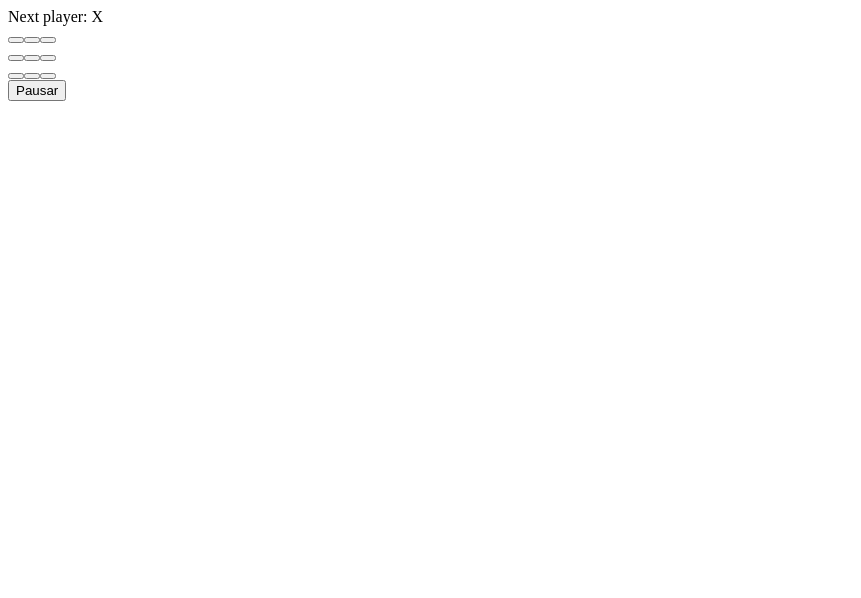
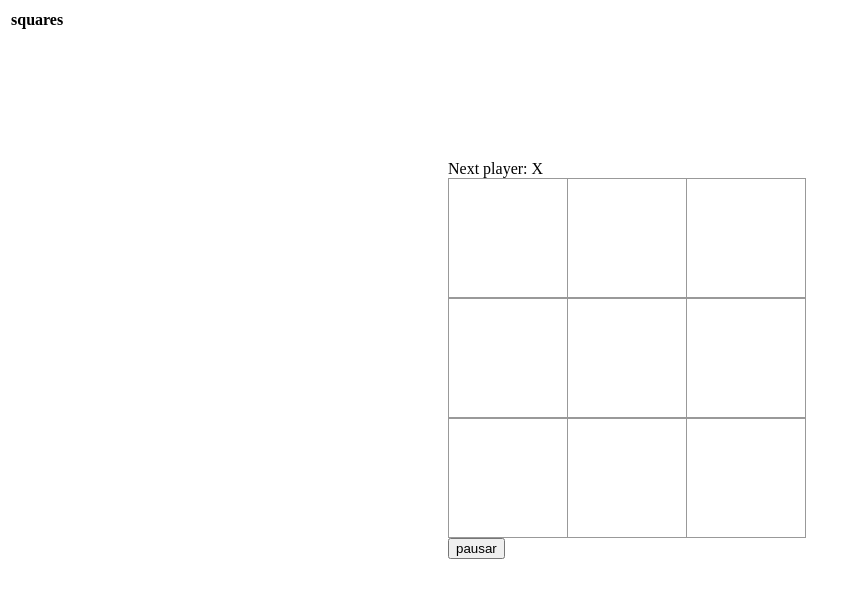
Before and after one commit to jpap1021/3-en-linea, a React app: page / in a window 1280 px wide. Shown: the top 598 px of the page, without its empty margins (0-861 px from the left). Built offline with nearby package versions, Linux system fonts and the light colour scheme; the HTML template or start-up script is replaced by a standard one.

Commit message:
any styles and  init table

```diff
--- a/src/app/App.js
+++ b/src/app/App.js
@@ -1,9 +1,34 @@
 import React, { Component } from 'react';
+
+const styles ={
+      square:{
+      background: '#fff',
+      border: '1px solid #999',
+      float: 'left',
+      fontSize: '100px',
+      fontWeight: 'bold',
+      lineeHight: '100px',
+      height: '120px',
+      marginRight: '-1px',
+      marginTop: '0px',
+      padding: '0',
+      textAlign: 'center',
+      width: '120px',
+   },
+    juego:{
+        position: 'absolute',
+        left: '35%',
+        top: '20%'
+
+   }
+
+
+  }
 
 
 function Square(props) {
     return (
-     <button type ='submit' className='square' onClick={props.onClick}
+     <button type ='submit' className='square' block='true'  style={styles.square} onClick={props.onClick}
       > {props.value}
       </button>
     );
@@ -59,8 +84,17 @@ function Square(props) {
 
 
         e.preventDefault();
+     }
+     fecthGame(){
+        fetch('/api/jugadas')
+        .then(res => res.json())
+        .then(data => {
+          this.setState({tasks:data});
+       //   console.log(this.state.tasks);
+        });
+      }
 
-      }
+
 
    render() {
      const winner = calculateWinner(this.state.squares);
@@ -72,40 +106,47 @@ function Square(props) {
         }
       return (
         <div className="row">
-         <div className="status" >{status}</div>
-          <div className="board" >
+        <div className="juego col" style={styles.juego}>
+          <div className="status" style={{display:'block', position:'static'}}>{status}</div>
+          <div className="board" style={{clear: 'both', content: "", display: 'table'}}>
             {this.renderSquare(0)}
             {this.renderSquare(1)}
             {this.renderSquare(2)}
           </div>
-          <div className="board" >
+          <div className="board" style={{clear: 'both', content: "", display: 'table'}}>
             {this.renderSquare(3)}
             {this.renderSquare(4)}
             {this.renderSquare(5)}
           </div>
-          <div className="board">
+          <div className="board" style={{clear: 'both', content: "", display: 'table'}}>
             {this.renderSquare(6)}
             {this.renderSquare(7)}
             {this.renderSquare(8)}
           </div>
-          <form onSubmit ={this.addGame} >
-         <button type="submit" className="btn light-blue darken-4"> Pausar </button>
-        </form>
+          <form onSubmit={this.addGame}>
+          <button type="submit" className="btn light-blue darken-4">pausar </button>
+          </form>
+
+        </div>
+       <div className="historia col">
+       <table>
+         <thead>
+           <tr>
+             <th>squares</th>
+           </tr>
+         </thead>
+         <tbody>
+
+         </tbody>
+       </table>
+
+       </div>
        </div>
       );
     }
   }
 
   class Game extends Component {
-       constructor(props) {
-      super(props);
-      this.state = {
-        history: [{
-          squares: Array(9).fill(null),
-        }],
-        xIsNext: true,
-      };
-    }
     render() {
       return (
         <div className="game">
```
Also changed, not shown: src/public/js/bundle.js.
